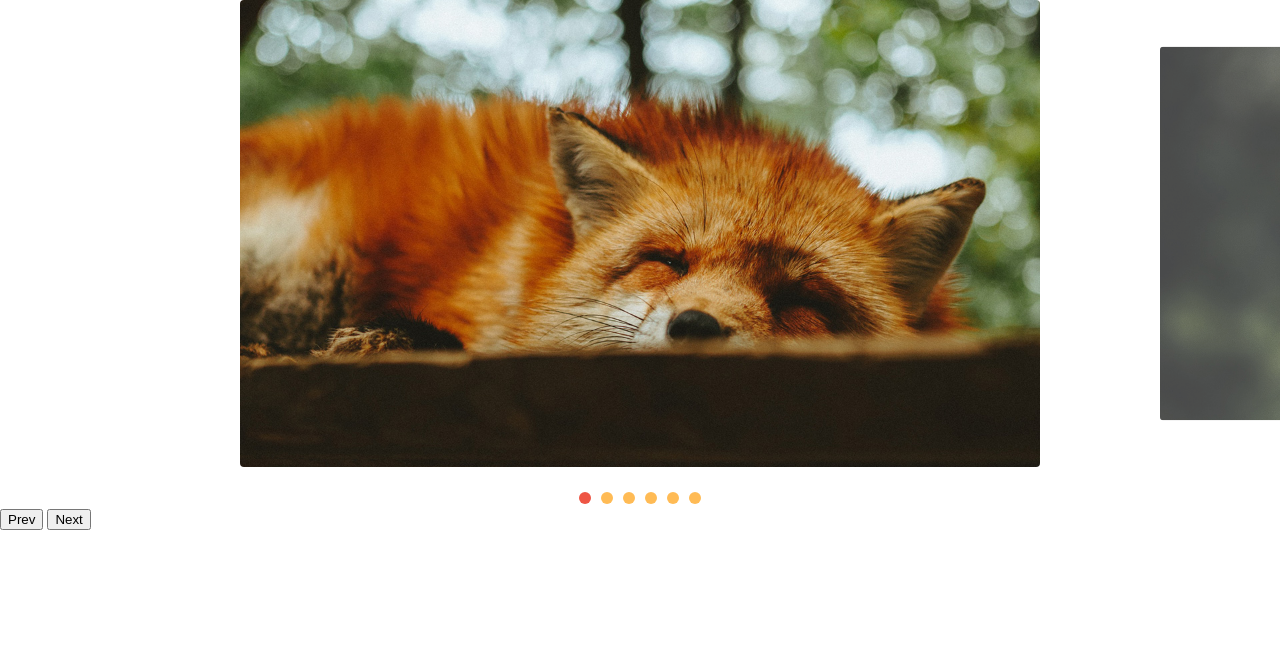
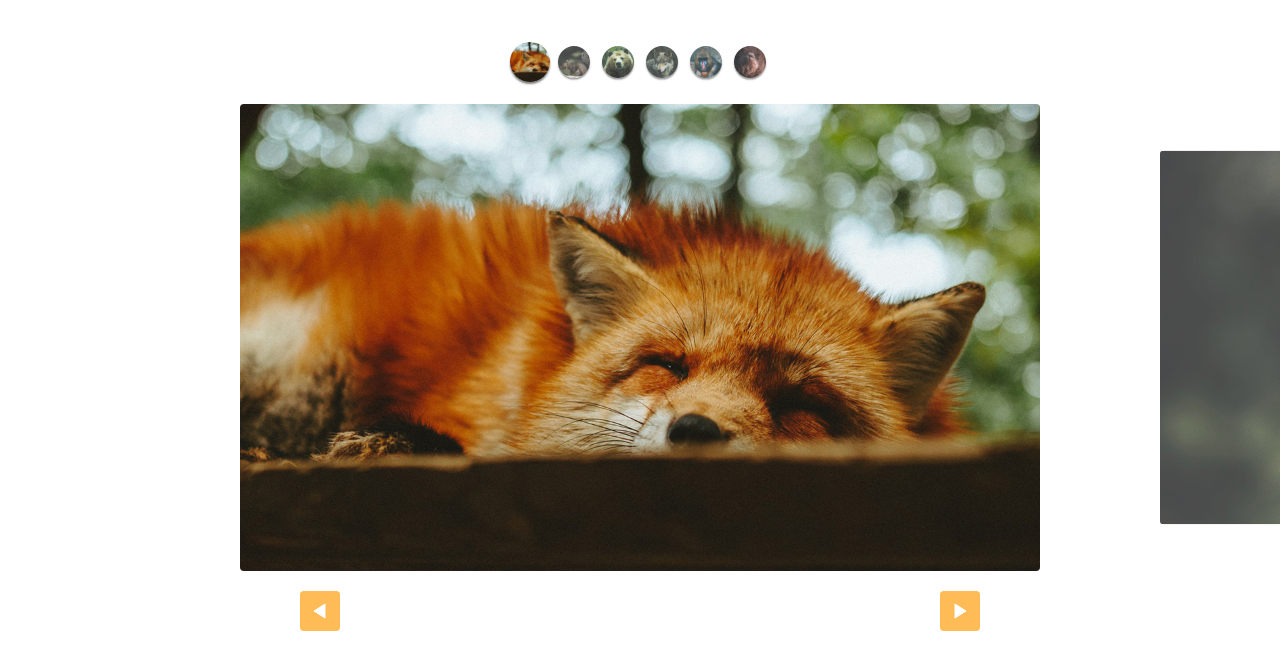
Before and after one commit to Giovanna-Italiani/slide, a plain HTML site: page index.html in a window 1280 px wide. Drawn offline with Linux system fonts and the light colour scheme.

Commit message:
custom controls estilizados

```diff
--- a/css/style.css
+++ b/css/style.css
@@ -65,3 +65,47 @@ img {
 [data-control="slide"] li a:hover {
   background: #e54;
 }
+
+.custom-controls {
+  display: flex;
+  justify-content: center;
+  margin-top: 40px;
+  flex-wrap: wrap;
+  margin-bottom: 20px;
+}
+
+.custom-controls li {
+  opacity: 0.8;
+  transform: scale(0.8);
+  width: 40px;
+  height: 40px;
+  border-radius: 50%;
+  overflow: hidden;
+  margin: 2px;
+  box-shadow: 0 2px 2px rgba(0, 0, 0, 0.5);
+  transition: 0.3s;
+}
+
+.custom-controls li.active {
+  opacity: 1;
+  transform: scale(1);
+}
+
+.arrow-nav {
+  display: flex;
+  justify-content: space-around;
+  margin: 20px 00;
+}
+
+.arrow-nav button {
+  cursor: pointer;
+  border: none;
+  border-radius: 4px;
+  color: white;
+  width: 40px;
+  height: 40px;
+  background: #fb5 url("../img/arrow.svg") center center no-repeat;
+}
+.arrow-nav button.prev {
+  transform: rotate(-180deg);
+}
--- a/index.html
+++ b/index.html
@@ -10,6 +10,14 @@
 </head>
 
 <body>
+  <ul class="custom-controls">
+    <li><img src="./img/foto1-thumb.jpg" alt=""></li>
+    <li><img src="./img/foto2-thumb.jpg" alt=""></li>
+    <li><img src="./img/foto3-thumb.jpg" alt=""></li>
+    <li><img src="./img/foto4-thumb.jpg" alt=""></li>
+    <li><img src="./img/foto5-thumb.jpg" alt=""></li>
+    <li><img src="./img/foto6-thumb.jpg" alt=""></li>
+  </ul>
   <div class="slide-wrapper">
     <ul class="slide">
       <li><img src="./img/foto1.jpg" alt=""></li>
@@ -22,8 +30,8 @@
   </div>
 
   <div class="arrow-nav">
-    <button class="prev">Prev</button>
-    <button class="next">Next</button>
+    <button class="prev"></button>
+    <button class="next"></button>
   </div>
 
   <script type="module" src="js/script.js"></script>
--- a/js/script.js
+++ b/js/script.js
@@ -1,6 +1,6 @@
-import { SlideNav } from "./slide.js";
+import SlideNav from "./slide.js";
 
 const slide = new SlideNav(".slide", ".slide-wrapper");
 slide.init();
 slide.addArrow(".prev", ".next");
-slide.addControl();
+slide.addControl(".custom-controls");
--- a/js/slide.js
+++ b/js/slide.js
@@ -214,7 +214,7 @@ export class Slide {
 }
 
 // adicionar evento a navegação por setas/buttons
-export class SlideNav extends Slide {
+export default class SlideNav extends Slide {
   constructor(slide, wrapper) {
     super(slide, wrapper);
     this.bindControlEvents();
```
